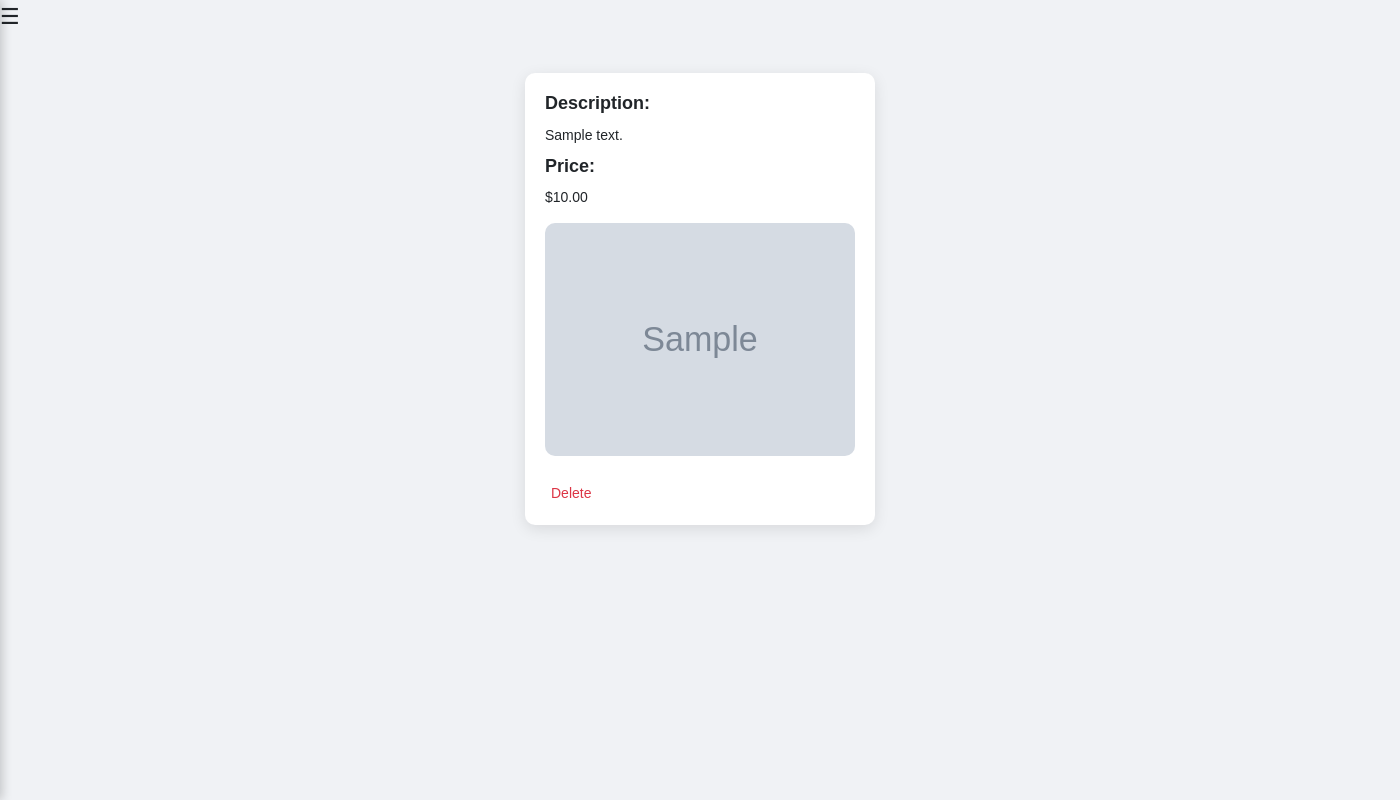
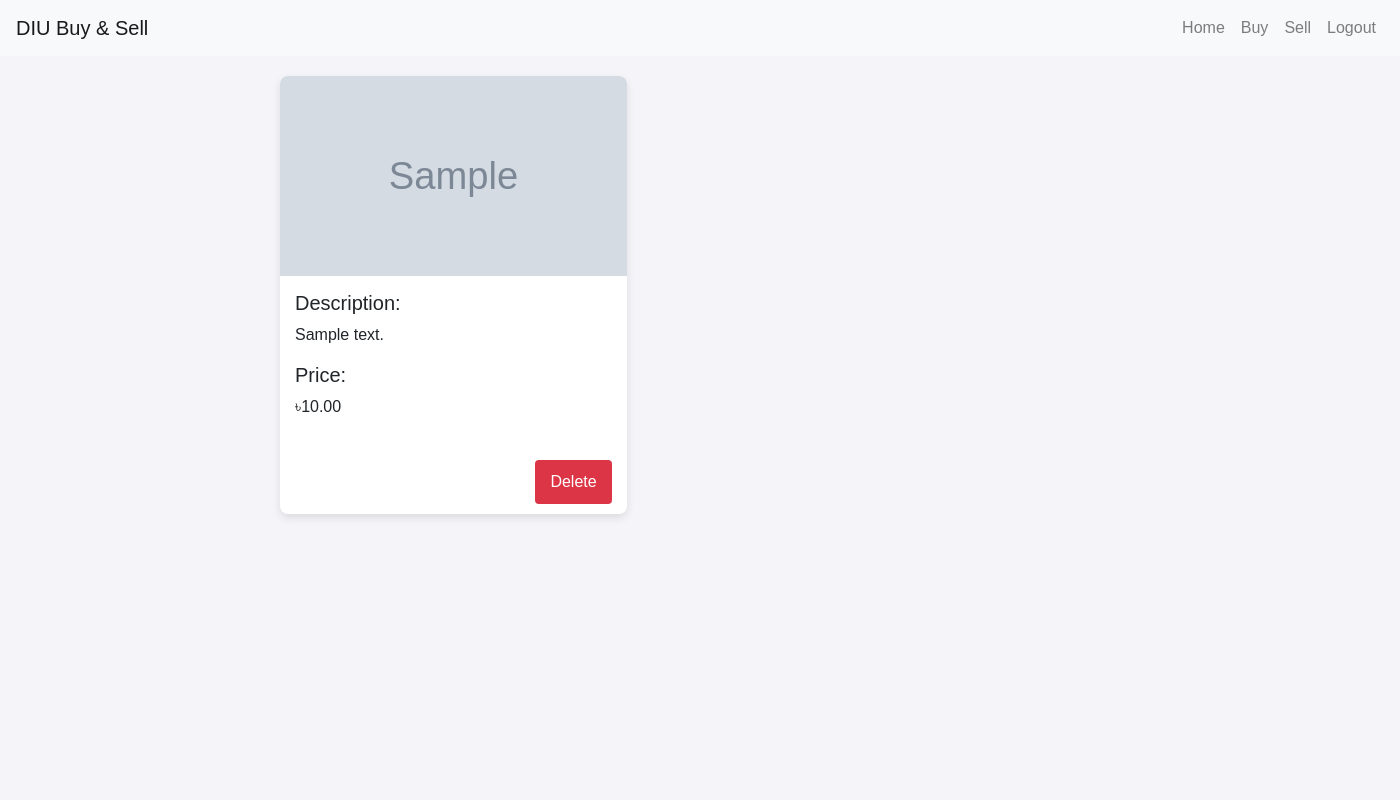
Before and after one commit to Shafin5556/DIU_Buy_Sell, a Flask app: page / in a window 1400 px wide. Run offline with Flask 3, Linux system fonts and the light colour scheme; a user stored in the database is signed in; tables that the repository leaves empty hold one stand-in row (values such as "Sample post"); grey boxes marked "Sample" are stand-in pictures; some libraries are stand-ins or nearby versions.

Commit message:
Some Changes

```diff
--- a/templates/buy.html
+++ b/templates/buy.html
@@ -78,7 +78,7 @@
             background-color: #0056b3;
         }
         .container, .container-lg, .container-md, .container-sm {
-        max-width: 371px;
+        max-width: 540px;
     }
     </style>
 </head>
@@ -111,7 +111,7 @@
                             <h5>Description:</h5>
                             <p>{{ post[2] }}</p>
                             <h5>Price:</h5>
-                            <p>${{ post[3] }}</p>
+                            <p>৳{{ post[3] }}</p>
                             <p class="text-muted">Posted by: <strong>{{ post[4] }}</strong></p>
                         </div>
                         <img src="{{ url_for('static', filename='uploads/' + post[1]) }}" alt="Product Image" class="post-image">
@@ -157,7 +157,6 @@
                 body: formData
             }).then(response => response.json())
               .then(data => {
-
                   var commentsSection = document.getElementById('comments-' + postId);
                   var newComment = document.createElement('div');
                   newComment.classList.add('comment');
--- a/templates/index.html
+++ b/templates/index.html
@@ -7,249 +7,202 @@
     <link href="https://stackpath.bootstrapcdn.com/bootstrap/4.5.2/css/bootstrap.min.css" rel="stylesheet">
     <style>
         body {
-            background-color: #f0f2f5;
             font-family: 'Arial', sans-serif;
-            overflow-x: hidden;
+            background-color: #f4f4f9;
+            margin: 0;
+            padding: 0;
         }
-        .navbar {
-            box-shadow: 0px 2px 10px rgba(0, 0, 0, 0.1);
+
+        .sidebar {
+            height: 100%;
+            width: 250px;
+            position: fixed;
+            top: 0;
+            left: -250px;
+            background-color: #343a40;
+            transition: 0.3s;
+            padding-top: 60px;
+            z-index: 1000;
         }
-        .navbar-brand {
-            font-weight: bold;
-            font-size: 1.5rem;
+
+        .sidebar a {
+            padding: 15px 20px;
+            text-decoration: none;
+            font-size: 18px;
+            color: #f4f4f9;
+            display: block;
+            transition: 0.3s;
         }
-        .container {
-            margin-top: 20px;
+
+        .sidebar a:hover {
+            background-color: #495057;
         }
-        .post-card {
-            margin-bottom: 20px;
-            box-shadow: 0px 4px 15px rgba(0, 0, 0, 0.1);
-            border-radius: 10px;
-            background-color: #ffffff;
-            padding: 20px;
-        }
-        .post-content {
-            margin-bottom: 15px;
-        }
-        .post-content h5 {
-            font-size: 18px;
-            font-weight: bold;
-            margin-bottom: 10px;
-        }
-        .post-content p {
-            margin-bottom: 10px;
-            font-size: 14px;
-        }
-        .post-image {
-            width: 100%;
-            height: auto;
-            object-fit: cover;
-            border-radius: 10px;
-            margin-bottom: 15px;
-        }
-        .post-actions {
-            margin-top: 10px;
-        }
-        .post-actions form {
-            display: inline;
-        }
-        .post-actions button {
-            background: none;
-            border: none;
-            color: #dc3545;
-            cursor: pointer;
-            font-size: 14px;
-        }
-        .post-actions button:hover {
-            text-decoration: underline;
-        }
-        .no-posts {
-            text-align: center;
-            margin-top: 50px;
-            font-size: 18px;
-        }
-        .no-posts a {
-            font-size: 24px;
-            color: white;
-            text-decoration: none;
-            margin-top: 20px;
-            display: inline-block;
-        }
-        .no-posts a:hover {
-            text-decoration: underline;
-        }
-        .plus-button {
-            position: fixed;
-            bottom: 20px;
-            right: 20px;
-            width: 60px;
-            height: 60px;
-            background-color: #007bff;
-            color: #ffffff;
-            border-radius: 50%;
-            text-align: center;
-            line-height: 60px;
-            font-size: 30px;
-            box-shadow: 0px 4px 10px rgba(0, 0, 0, 0.2);
+
+        .sidebar .closebtn {
+            position: absolute;
+            top: 10px;
+            right: 25px;
+            font-size: 36px;
+            color: #f4f4f9;
             cursor: pointer;
         }
-        .plus-button:hover {
-            background-color: #0056b3;
-        }
 
-        /* Sidebar Styles */
-        .sidebar {
-            position: fixed;
-            top: 0;
-            left: -250px; /* Hide sidebar off-screen initially */
-            width: 250px;
-            height: 100%;
-            background-color: #007bff;
-            color: #ffffff;
-            box-shadow: 2px 0 10px rgba(0, 0, 0, 0.2);
-            transition: left 0.3s ease; /* Smooth transition */
-            z-index: 999;
-            padding-top: 60px;
-        }
-        .sidebar a {
-            color: #ffffff;
-            text-decoration: none;
-            display: block;
-            padding: 15px 20px;
-            font-size: 18px;
-        }
-        .sidebar a:hover {
-            background-color: #0056b3;
-        }
-        .sidebar .closebtn {
+        .openbtn {
+            font-size: 30px;
+            cursor: pointer;
+            color: #343a40;
+            background-color: #f4f4f9;
             position: absolute;
             top: 20px;
-            right: 20px;
-            font-size: 36px;
-            cursor: pointer;
-        }
-        .openbtn {
-            font-size: 22px;
-            cursor: pointer;
-        }
-        @media (max-width: 768px) {
-            .sidebar {
-                width: 100%;
-                left: -100%; /* Adjust for mobile */
-            }
-            .openbtn {
-                font-size: 24px;
-            }
-        }
-
-        /* Add new modern styling */
-        .navbar-modern {
-            background-color: #007bff;
-            color: #fff;
-        }
-
-        .navbar-modern .navbar-brand {
-            color: #fff;
-        }
-
-        .navbar-modern a {
-            color: #fff;
+            left: 20px;
+            z-index: 1001;
         }
 
         .container {
-            padding-top: 20px;
+            margin-left: 260px;
+            padding: 20px;
         }
 
-        /* New modern layout for posts */
         .post-container {
             display: flex;
             flex-wrap: wrap;
             gap: 20px;
-            justify-content: center;
         }
 
         .post-card {
-            width: 100%;
-            max-width: 400px;
-            transition: transform 0.3s ease;
+            background-color: #ffffff;
+            border-radius: 8px;
+            box-shadow: 0 4px 8px rgba(0, 0, 0, 0.1);
+            overflow: hidden;
+            width: calc(33.333% - 20px);
+            margin-bottom: 20px;
+            position: relative;
         }
 
-        .post-card:hover {
-            transform: scale(1.03);
+        .post-image {
+            width: 100%;
+            height: 200px;
+            object-fit: cover;
         }
 
-        @media (min-width: 768px) {
-            .post-card {
-                width: calc(50% - 20px);
-            }
+        .post-content {
+            padding: 15px;
         }
 
-        @media (min-width: 1024px) {
-            .post-card {
-                width: calc(33.333% - 20px);
-            }
+        .post-actions {
+            padding: 10px 15px;
+            text-align: right;
         }
 
+        .post-actions button {
+            background-color: #dc3545;
+            border: none;
+            color: #ffffff;
+            padding: 10px 15px;
+            border-radius: 4px;
+            cursor: pointer;
+            font-size: 16px;
+            transition: background-color 0.3s;
+        }
+
+        .post-actions button:hover {
+            background-color: #c82333;
+        }
+
+        .no-posts {
+            text-align: center;
+            padding: 50px;
+        }
+
+        .no-posts p {
+            font-size: 18px;
+            color: #495057;
+        }
+
+        .plus-button, .plus-button-mobile {
+            background-color: #007bff;
+            color: #ffffff;
+            font-size: 30px;
+            width: 60px;
+            height: 60px;
+            border-radius: 50%;
+            display: inline-block;
+            line-height: 60px;
+            text-align: center;
+            text-decoration: none;
+            position: fixed;
+            bottom: 20px;
+            right: 20px;
+            transition: background-color 0.3s;
+        }
+
+        .plus-button:hover, .plus-button-mobile:hover {
+            background-color: #0056b3;
+        }
 
         .plus-button-mobile {
             display: none;
         }
 
         @media (max-width: 768px) {
+            .container {
+                margin-left: 0;
+            }
+
             .plus-button {
                 display: none;
             }
 
             .plus-button-mobile {
-                display: block;
-                font-size: 2rem;
-                padding: 15px;
-                background-color: #007bff;
-                color: #fff;
-                border-radius: 50%;
-                position: fixed;
-                bottom: 20px;
-                right: 20px;
-                box-shadow: 0 4px 10px rgba(0, 0, 0, 0.2);
+                display: inline-block;
             }
 
-            .plus-button-mobile:hover {
-                background-color: #0056b3;
+            .post-card {
+                width: calc(50% - 20px);
+            }
+        }
+
+        @media (max-width: 576px) {
+            .post-card {
+                width: 100%;
             }
         }
     </style>
 </head>
 <body>
+    <nav class="navbar navbar-expand-lg navbar-light bg-light">
+        <a class="navbar-brand" href="/">DIU Buy & Sell</a>
+        <div class="collapse navbar-collapse">
+            <ul class="navbar-nav ml-auto">
+                <li class="nav-item">
+                    <a class="nav-link" href="/">Home</a>
+                </li>
+                <li class="nav-item">
+                    <a class="nav-link" href="/buy">Buy</a>
+                </li>
+                <li class="nav-item">
+                    <a class="nav-link" href="/sell">Sell</a>
+                </li>
+                <li class="nav-item">
+                    <a class="nav-link" href="/logout">Logout</a>
+                </li>
+            </ul>
+        </div>
+    </nav>
 
 
-    <div id="mySidebar" class="sidebar">
-        <a href="javascript:void(0)" class="closebtn" onclick="closeNav()">&times;</a>
-        <a href="/">Home</a>
-        <a href="/buy">Buy</a>
-        <a href="/sell">Sell</a>
-        <a href="/logout">Logout</a>
-    </div>
-
-
-    <span class="openbtn" onclick="openNav()">&#9776;</span>
-
     <div class="container">
-        <!-- <h2>Welcome, {{ session.username }}!</h2> -->
-
-
+        {% if user_posts %}
             <div class="post-container">
-            {% if user_posts %}
                 {% for post in user_posts %}
                     <div class="post-card">
+                        <img src="{{ url_for('static', filename='uploads/' + post[1]) }}" alt="Product Image" class="post-image">
                         <div class="post-content">
                             <h5>Description:</h5>
                             <p>{{ post[2] }}</p>
                             <h5>Price:</h5>
-                            <p>${{ post[3] }}</p>
+                            <p>৳{{ post[3] }}</p>
                         </div>
-                        <img src="{{ url_for('static', filename='uploads/' + post[1]) }}" alt="Product Image" class="post-image">
-
-
                         <div class="post-actions">
                             <form action="/delete/{{ post[0] }}" method="post" onsubmit="return confirm('Are you sure you want to delete this post?');">
                                 <button type="submit">Delete</button>
@@ -257,8 +210,8 @@
                         </div>
                     </div>
                 {% endfor %}
+            </div>
         {% else %}
-
             <div class="no-posts">
                 <p>You haven't posted anything yet.</p>
                 <a href="/sell" class="plus-button">+</a>
@@ -266,21 +219,12 @@
             </div>
         {% endif %}
     </div>
-    </div>
-
 
     <script src="https://code.jquery.com/jquery-3.5.1.slim.min.js"></script>
     <script src="https://cdn.jsdelivr.net/npm/@popperjs/core@2.11.6/dist/umd/popper.min.js"></script>
     <script src="https://stackpath.bootstrapcdn.com/bootstrap/4.5.2/js/bootstrap.min.js"></script>
     <script>
-        function openNav() {
-            document.getElementById("mySidebar").style.left = "0";
-        }
 
-        function closeNav() {
-            document.getElementById("mySidebar").style.left = "-250px";
-        }
     </script>
-
 </body>
 </html>
```
Also changed, not shown: static/uploads/Profile_picture_2.png (added). Lines whose indentation alone changed are shown as unchanged.
